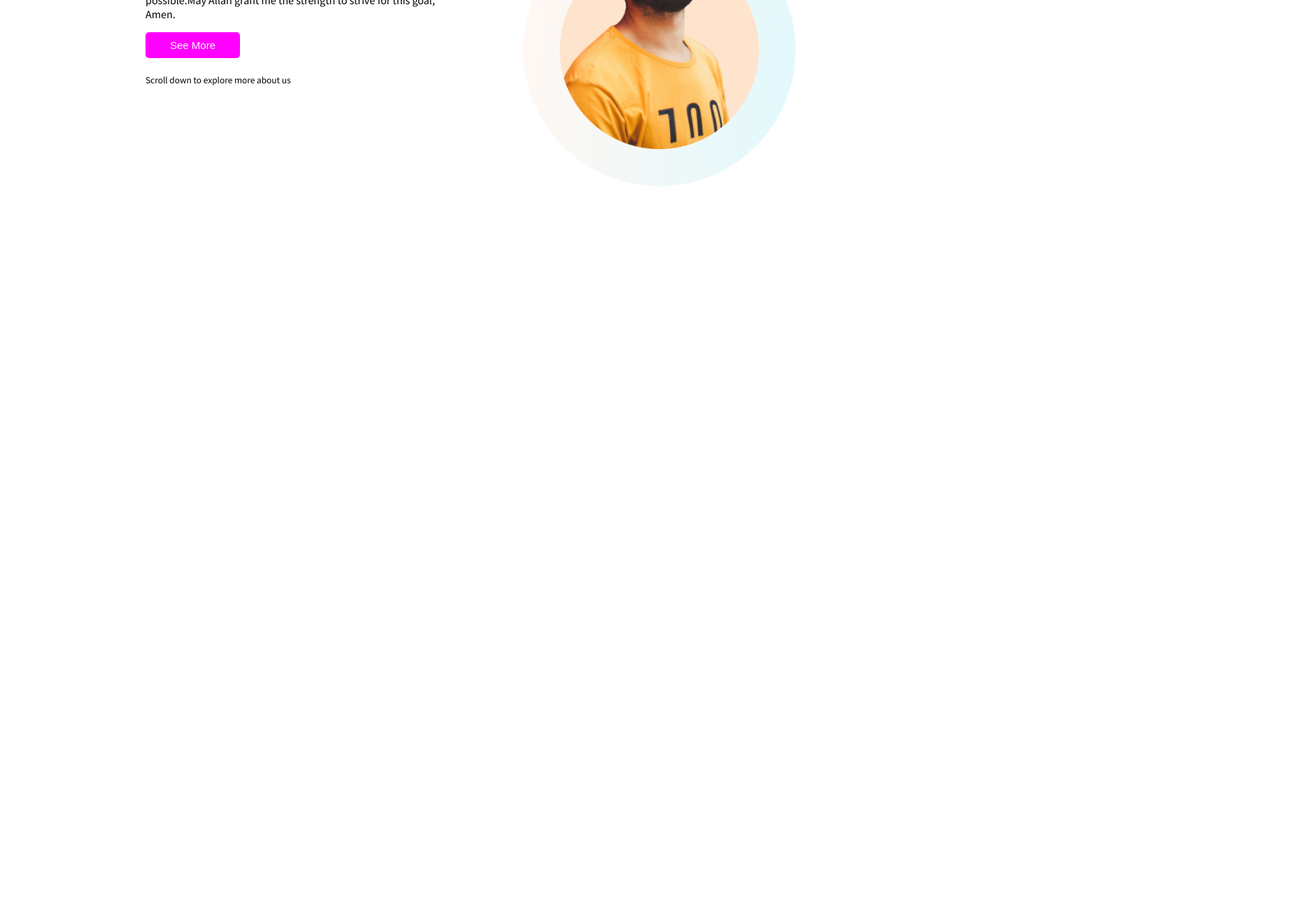
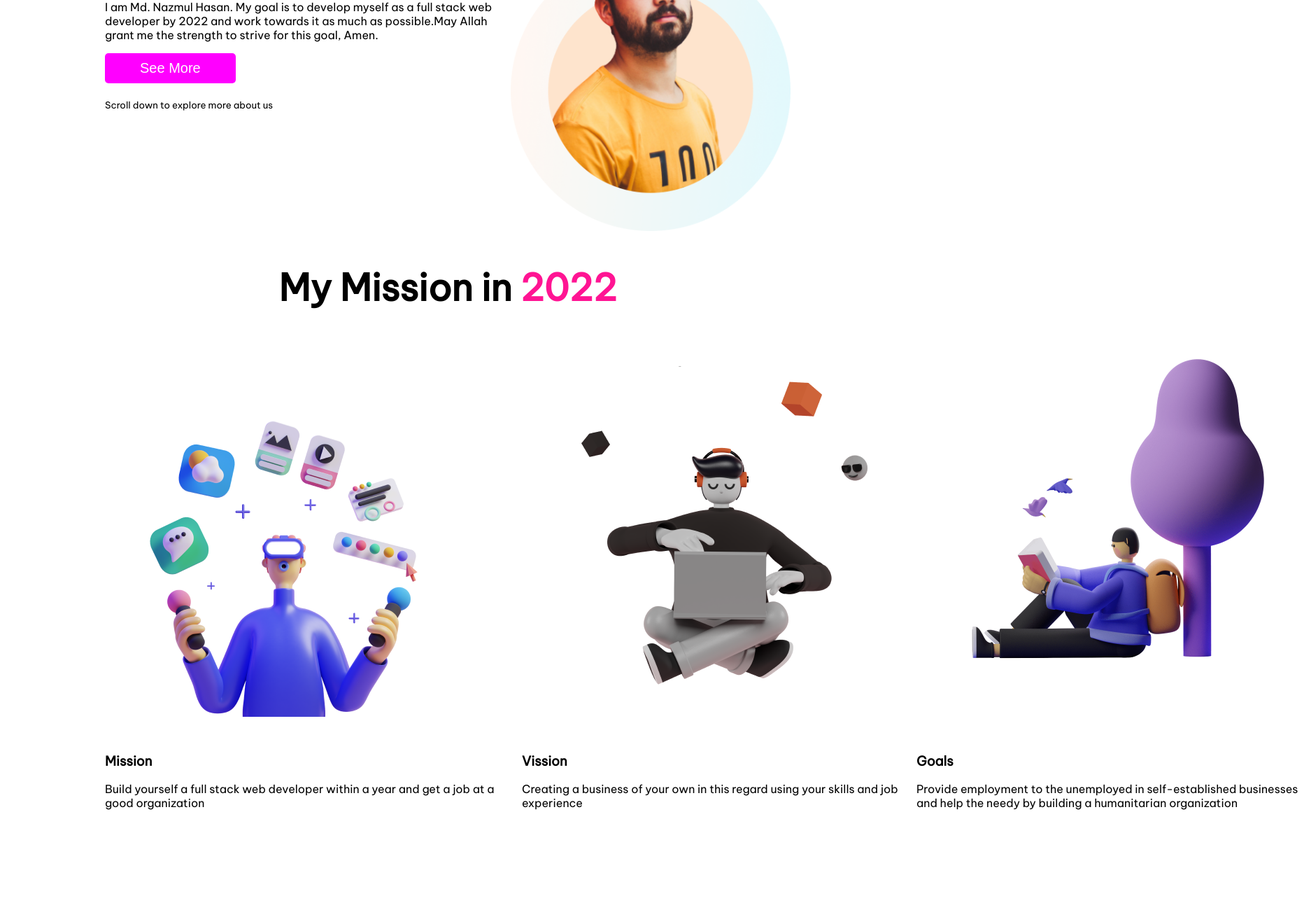
Before and after one commit to nazmul-developer/mission-2022-Assignment-1, a plain HTML site: page index.html in a window 1280 px wide. Shown: the part 330-1620 px from the top of the page at 70% size, 1874 px wide, since content can reach past the window. Before the commit the page ends 800 px from the top, so only its background shows below. Drawn offline with Linux system fonts and the light colour scheme.

Commit message:
data add

```diff
--- a/index.html
+++ b/index.html
@@ -10,7 +10,7 @@
 
     <link rel="preconnect" href="https://fonts.googleapis.com">
     <link rel="preconnect" href="https://fonts.gstatic.com" crossorigin>
-    <link href="https://fonts.googleapis.com/css2?family=Source+Sans+Pro&display=swap" rel="stylesheet">
+    <link href="https://fonts.googleapis.com/css2?family=Be+Vietnam+Pro&display=swap" rel="stylesheet">
 
     <link rel="stylesheet" href="style.css">
 
@@ -18,8 +18,8 @@
 </head>
 
 <body>
-    <section>
-        <div class="half-width">
+    <div class="main-div">
+        <div class="one-side">
             <h1 class="border-image">My vission on</h1>
             <h1 class="border-image" id="heading-1">Mission 2022</h1>
             <p>I am Md. Nazmul Hasan. My goal is to develop myself as a full stack web developer by 2022 and work
@@ -28,16 +28,46 @@
             <small>Scroll down to explore more about us</small>
         </div>
 
-        <div class="half-width">
+        <div class="photo">
 
-            <img src="/images/person/person-2.png" alt="">
+            <img src="./images/person/person-2.png" alt="">
         </div>
-    </section>
+    </div>
 
 
-    <section>
+    <div class="another-heading">
+        <h2>My Mission in <span class="year">2022</span></h2>
+    </div>
 
-    </section>
+    <div class="all-goal">
+        <div class="mission">
+
+            <div class="image">
+                <img src="./images/illustrators/illustrator-1.png" alt="">
+            </div>
+            <h3>Mission</h3>
+            <p>Build yourself a full stack web developer within a year and get a job at a good organization</p>
+        </div>
+
+        <div class="vission">
+
+            <div class="image">
+                <img src="./images/illustrators/illustrator-2.png" alt="">
+            </div>
+            <h3>Vission</h3>
+            <p>Creating a business of your own in this regard using your skills and job experience</p>
+        </div>
+
+        <div class="goals">
+
+            <div class="image">
+                <img src="./images/illustrators/illustrator-3.png" alt="">
+            </div>
+            <h3>Goals</h3>
+            <p>Provide employment to the unemployed in self-established businesses and help the needy by building a
+                humanitarian organization</p>
+        </div>
+    </div>
 </body>
 
 </html>
--- a/style.css
+++ b/style.css
@@ -1,12 +1,12 @@
 body{
-    font-family: 'Source Sans Pro', sans-serif;
-    margin: 100px;
+    font-family: 'Be Vietnam Pro', sans-serif;
+    margin:150px;
+
 }
 
 h1{
     font-size: 65px;
     margin: 0;
-    margin-left: ;
 
     border-left-style: solid;
     border-left-color: coral;
@@ -20,23 +20,33 @@ h1{
 button{
     background-color: magenta;
     border:none;
-    padding: 10px 35px;
+    padding: 10px 50px;
     border-radius: 5px;
     color: white;
-    font-size: 15px;
+    font-size: 20px;
     text-align: center;
     cursor: pointer;
 }
 
-section{
+.main-div{
     display: flex;
+
 }
 
-.half-width{
-    width: 50%;
-    padding-left: 10%;
+.photo img{
+    width: 400px;
 }
 
-.half-width img{
-    width: 90%;
+.another-heading{
+    text-align: center;
+    font-size: 35px;
 }
+
+.year{
+    color: deeppink;
+}
+
+.all-goal{
+    display: flex;
+
+}
```
